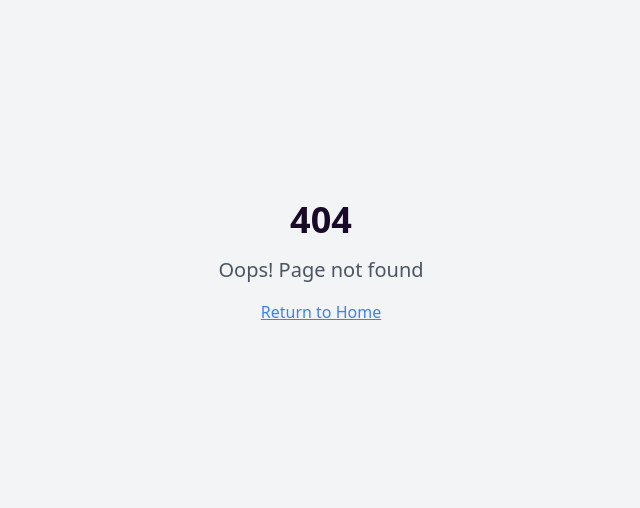
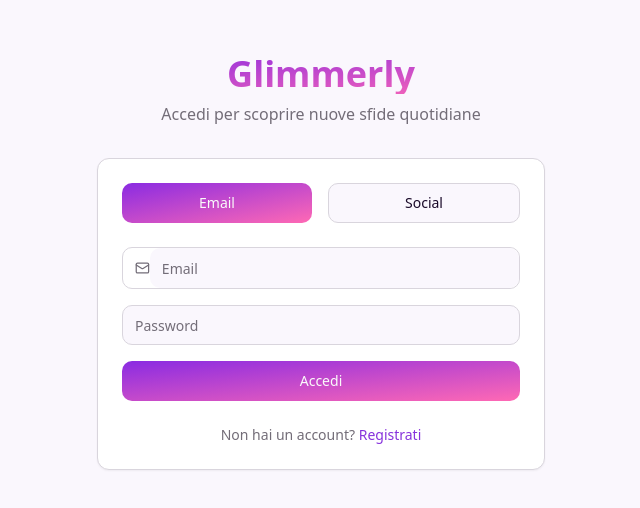
Before and after one commit to Draco00a/glimmerly-daily-spark, a React (Vite) app: page /login in a window 1280 px wide. Before the commit this address had no page. Shown: the part 138-646 px from the top of the page, without its empty margins (319-959 px from the left). Built offline with nearby package versions, Linux system fonts and the light colour scheme.

Commit message:
Implement user authentication page
Implements a user authentication page with email and social login options, and styles the page to match the TikTok navigation style.

```diff
--- a/src/App.tsx
+++ b/src/App.tsx
@@ -1,9 +1,11 @@
+
 import { Toaster } from "@/components/ui/toaster";
 import { Toaster as Sonner } from "@/components/ui/sonner";
 import { TooltipProvider } from "@/components/ui/tooltip";
 import { QueryClient, QueryClientProvider } from "@tanstack/react-query";
 import { BrowserRouter, Routes, Route } from "react-router-dom";
 import Index from "./pages/Index";
+import Login from "./pages/Login";
 import NotFound from "./pages/NotFound";
 
 const queryClient = new QueryClient();
@@ -16,6 +18,7 @@ const App = () => (
       <BrowserRouter>
         <Routes>
           <Route path="/" element={<Index />} />
+          <Route path="/login" element={<Login />} />
           {/* ADD ALL CUSTOM ROUTES ABOVE THE CATCH-ALL "*" ROUTE */}
           <Route path="*" element={<NotFound />} />
         </Routes>
--- a/src/components/NavBar.tsx
+++ b/src/components/NavBar.tsx
@@ -1,5 +1,5 @@
 
-import { Home, Plus, User } from "lucide-react";
+import { Home, Plus, User, Search } from "lucide-react";
 import { AppView } from "@/lib/types";
 
 interface NavBarProps {
@@ -17,7 +17,17 @@ export default function NavBar({ activeView, onChangeView }: NavBarProps) {
         }`}
       >
         <Home size={24} />
-        <span className="mt-1 text-xs">Per Te</span>
+        <span className="mt-1 text-xs">Home</span>
+      </button>
+
+      <button
+        onClick={() => onChangeView("friends")}
+        className={`flex flex-1 flex-col items-center py-2 ${
+          activeView === "friends" ? "text-glimmerly-purple" : "text-gray-500"
+        }`}
+      >
+        <Search size={24} />
+        <span className="mt-1 text-xs">Friends</span>
       </button>
 
       <button
--- a/src/lib/types.ts
+++ b/src/lib/types.ts
@@ -44,6 +44,7 @@ export type AppView =
   | "onboarding"
   | "daily"
   | "feed"
+  | "friends"
   | "challenge"
   | "profile";
 
--- /dev/null
+++ b/src/pages/Login.tsx
@@ -0,0 +1,149 @@
+
+import { useState } from "react";
+import { Button } from "@/components/ui/button";
+import { Input } from "@/components/ui/input";
+import { Mail, Facebook, Search } from "lucide-react";
+import { Form, FormControl, FormField, FormItem, FormMessage } from "@/components/ui/form";
+import { useForm } from "react-hook-form";
+import { zodResolver } from "@hookform/resolvers/zod";
+import { z } from "zod";
+
+const loginSchema = z.object({
+  email: z.string().email("Inserisci un indirizzo email valido"),
+  password: z.string().min(6, "La password deve contenere almeno 6 caratteri"),
+});
+
+type LoginFormData = z.infer<typeof loginSchema>;
+
+export default function Login() {
+  const [loginMethod, setLoginMethod] = useState<"email" | "social">("email");
+
+  const form = useForm<LoginFormData>({
+    resolver: zodResolver(loginSchema),
+    defaultValues: {
+      email: "",
+      password: "",
+    },
+  });
+
+  const onSubmit = (data: LoginFormData) => {
+    console.log("Login submitted with:", data);
+    // Here you would typically perform authentication
+    // For now, we'll just log the data
+  };
+
+  return (
+    <div className="flex min-h-screen flex-col items-center justify-center bg-background px-4 py-8">
+      <div className="w-full max-w-md space-y-8">
+        <div className="text-center">
+          <h1 className="bg-glimmerly-gradient bg-clip-text text-4xl font-bold text-transparent">
+            Glimmerly
+          </h1>
+          <p className="mt-2 text-muted-foreground">
+            Accedi per scoprire nuove sfide quotidiane
+          </p>
+        </div>
+
+        <div className="rounded-xl border bg-white p-6 shadow-sm">
+          <div className="mb-6 flex justify-center space-x-4">
+            <Button
+              variant={loginMethod === "email" ? "default" : "outline"}
+              className={`flex-1 ${loginMethod === "email" ? "bg-glimmerly-gradient" : ""}`}
+              onClick={() => setLoginMethod("email")}
+            >
+              Email
+            </Button>
+            <Button
+              variant={loginMethod === "social" ? "default" : "outline"}
+              className={`flex-1 ${loginMethod === "social" ? "bg-glimmerly-gradient" : ""}`}
+              onClick={() => setLoginMethod("social")}
+            >
+              Social
+            </Button>
+          </div>
+
+          {loginMethod === "email" ? (
+            <Form {...form}>
+              <form onSubmit={form.handleSubmit(onSubmit)} className="space-y-4">
+                <FormField
+                  control={form.control}
+                  name="email"
+                  render={({ field }) => (
+                    <FormItem>
+                      <FormControl>
+                        <div className="flex items-center rounded-md border border-input ring-offset-background focus-within:ring-2 focus-within:ring-ring">
+                          <Mail className="ml-3 h-4 w-4 text-muted-foreground" />
+                          <Input
+                            placeholder="Email"
+                            className="border-0 focus-visible:ring-0"
+                            {...field}
+                          />
+                        </div>
+                      </FormControl>
+                      <FormMessage />
+                    </FormItem>
+                  )}
+                />
+
+                <FormField
+                  control={form.control}
+                  name="password"
+                  render={({ field }) => (
+                    <FormItem>
+                      <FormControl>
+                        <Input
+                          type="password"
+                          placeholder="Password"
+                          {...field}
+                        />
+                      </FormControl>
+                      <FormMessage />
+                    </FormItem>
+                  )}
+                />
+
+                <Button
+                  type="submit"
+                  className="w-full bg-glimmerly-gradient"
+                >
+                  Accedi
+                </Button>
+              </form>
+            </Form>
+          ) : (
+            <div className="space-y-4">
+              <Button variant="outline" className="w-full">
+                <svg xmlns="http://www.w3.org/2000/svg" className="mr-2 h-5 w-5" viewBox="0 0 24 24">
+                  <path fill="#4285F4" d="M22.56 12.25c0-.78-.07-1.53-.2-2.25H12v4.26h5.92c-.26 1.37-1.04 2.53-2.21 3.31v2.77h3.57c2.08-1.92 3.28-4.74 3.28-8.09z"/>
+                  <path fill="#34A853" d="M12 23c2.97 0 5.46-.98 7.28-2.66l-3.57-2.77c-.98.66-2.24 1.06-3.71 1.06-2.86 0-5.29-1.93-6.16-4.53H2.18v2.84C3.99 20.53 7.7 23 12 23z"/>
+                  <path fill="#FBBC05" d="M5.84 14.09c-.22-.66-.35-1.36-.35-2.09s.13-1.43.35-2.09V7.07H2.18C1.43 8.55 1 10.22 1 12s.43 3.45 1.18 4.93l2.85-2.22.81-.62z"/>
+                  <path fill="#EA4335" d="M12 5.38c1.62 0 3.06.56 4.21 1.64l3.15-3.15C17.45 2.09 14.97 1 12 1 7.7 1 3.99 3.47 2.18 7.07l3.66 2.84c.87-2.6 3.3-4.53 6.16-4.53z"/>
+                </svg>
+                Continua con Google
+              </Button>
+              <Button variant="outline" className="w-full">
+                <Facebook className="mr-2 h-5 w-5 text-blue-600" />
+                Continua con Facebook
+              </Button>
+              <Button variant="outline" className="w-full">
+                <svg xmlns="http://www.w3.org/2000/svg" className="mr-2 h-5 w-5" viewBox="0 0 24 24">
+                  <path d="M12 2C6.477 2 2 6.477 2 12c0 4.991 3.657 9.128 8.438 9.879V14.89h-2.54v-2.879h2.54V9.686c0-2.506 1.492-3.89 3.777-3.89 1.094 0 2.238.195 2.238.195v2.46h-1.26c-1.243 0-1.63.771-1.63 1.562v1.875h2.773l-.443 2.879h-2.33v6.989C18.343 21.129 22 16.99 22 12c0-5.523-4.477-10-10-10z" fill="black"/>
+                </svg>
+                Continua con Apple
+              </Button>
+            </div>
+          )}
+
+          <div className="mt-6 text-center">
+            <p className="text-sm text-muted-foreground">
+              Non hai un account?{" "}
+              <a href="#" className="font-medium text-primary hover:underline">
+                Registrati
+              </a>
+            </p>
+          </div>
+        </div>
+      </div>
+    </div>
+  );
+}
```
